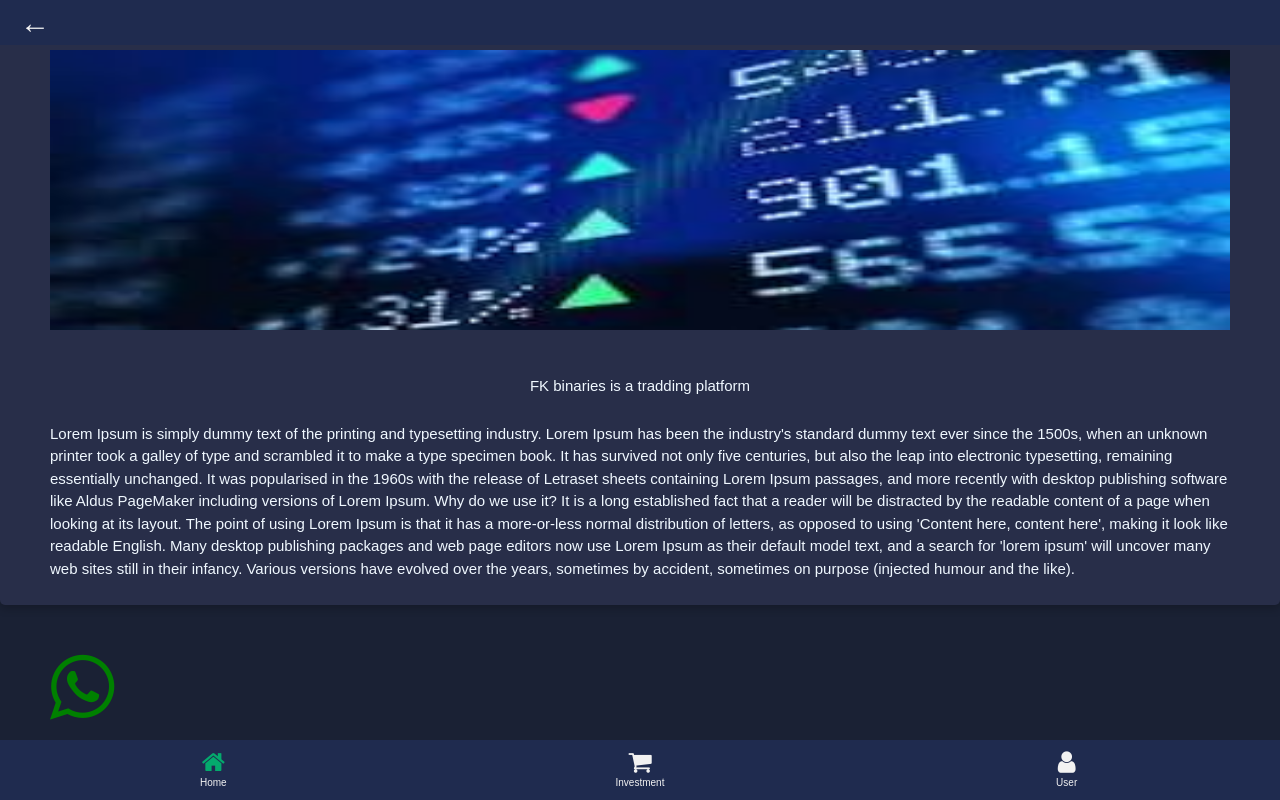
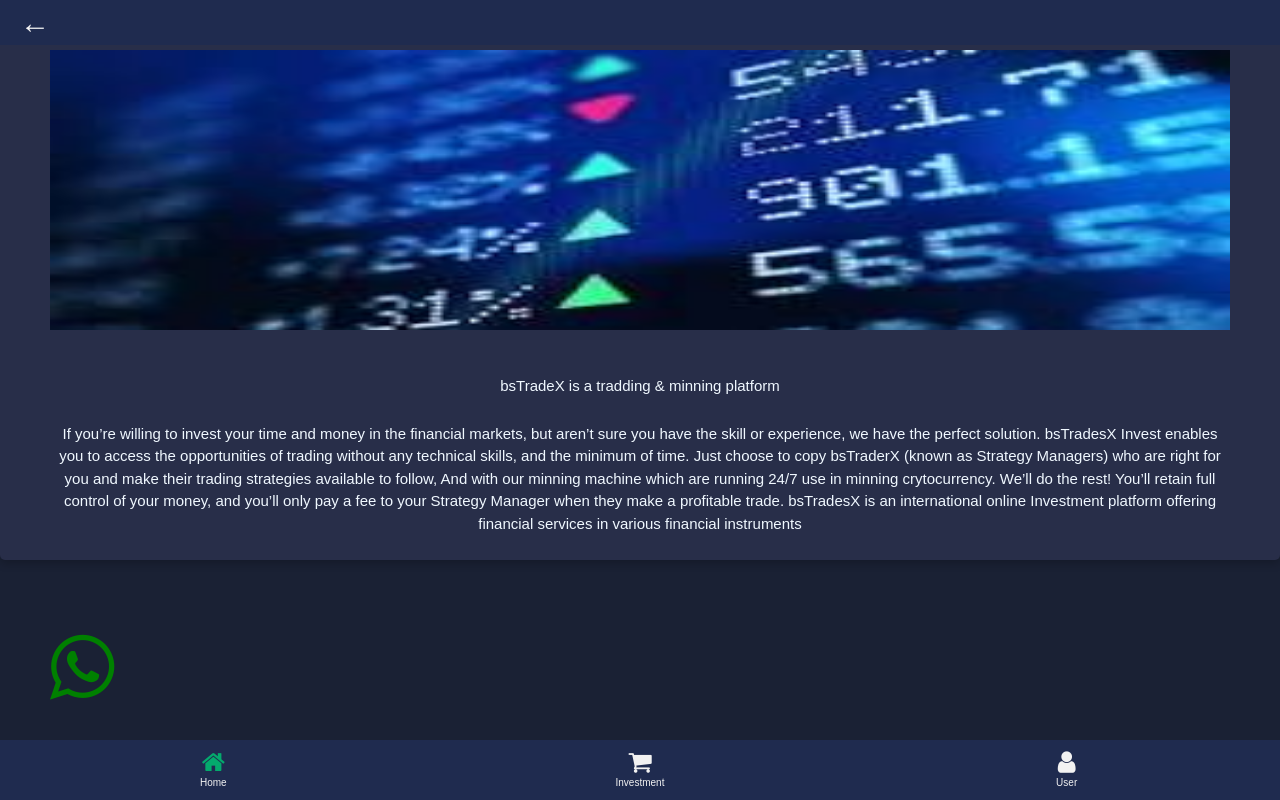
Before and after one commit to ezehdave/trade, a Django app: template investment/templates/about.html in a window 1280 px wide. Run offline with Django 3.2, Linux system fonts and the light colour scheme; the template is opened without the code that fills it, so the values that code supplies are empty; some libraries are stand-ins or nearby versions.

Commit message:
more commit

```diff
--- a/investment/templates/about.html
+++ b/investment/templates/about.html
@@ -14,26 +14,20 @@
   <div style="max-width: 1200px; text-align: center;">
 
     <div><img width="100%" height="300px" style="margin: 20px 0px; padding: 10px;" src="{% static 'images/slide3.jpg' %}" alt="Avatar" ></div>
-    <p> FK binaries is a tradding platform </p>
-    <p style="text-align:start; padding: 10px;">
-      Lorem Ipsum is simply dummy text of the printing and typesetting industry. Lorem Ipsum has been the
-     industry's standard dummy text ever since the 1500s, when an unknown printer took a galley of type and
-     scrambled it to make a type specimen book. It has survived not only five centuries, but also the leap into electronic
-     typesetting, remaining essentially unchanged. It was popularised in the 1960s with the release of Letraset sheets containing
-     Lorem Ipsum passages, and more recently with desktop publishing software like Aldus PageMaker including versions of Lorem Ipsum.
+    <p> bsTradeX is a tradding & minning platform </p>
+    <p style="text-align:center; padding: 10px;">If you’re willing to invest your time and money in the financial markets, but aren’t sure you have the skill or experience, we have the perfect solution.
 
-    Why do we use it?
-    It is a long established fact that a reader will be distracted by the readable content of a page when
-    looking at its layout. The point of using Lorem Ipsum is that it has a more-or-less normal distribution
-    of letters, as opposed to using 'Content here, content here', making it look like readable English. Many desktop
-    publishing packages and web page editors now use Lorem Ipsum as their default model text, and a search for 'lorem ipsum'
-    will uncover many web sites still in their infancy. Various versions have evolved over the years, sometimes by accident,
-    sometimes on purpose (injected humour and the like).
+bsTradesX Invest enables you to access the opportunities of trading without any technical skills, and the minimum of time. Just choose to copy  bsTraderX (known as Strategy Managers) who are right for you and make their trading strategies available to follow, And with our minning machine which are running 24/7 use in minning crytocurrency. We’ll do the rest!
+
+You’ll retain full control of your money, and you’ll only pay a fee to your Strategy Manager when they make a profitable trade.
+bsTradesX is an international online Investment platform offering financial services in various financial instruments
     </p>
 
 
   </div>
+
 </div>
+
 
 <a href="https://wa.link/u4k6to" style="width:100px ;">      <div class="sticky" style="width: 100px;"><i class="fa fa-whatsapp" style="font-size: 75px; color: green;"></i></div>
 </a>
```
